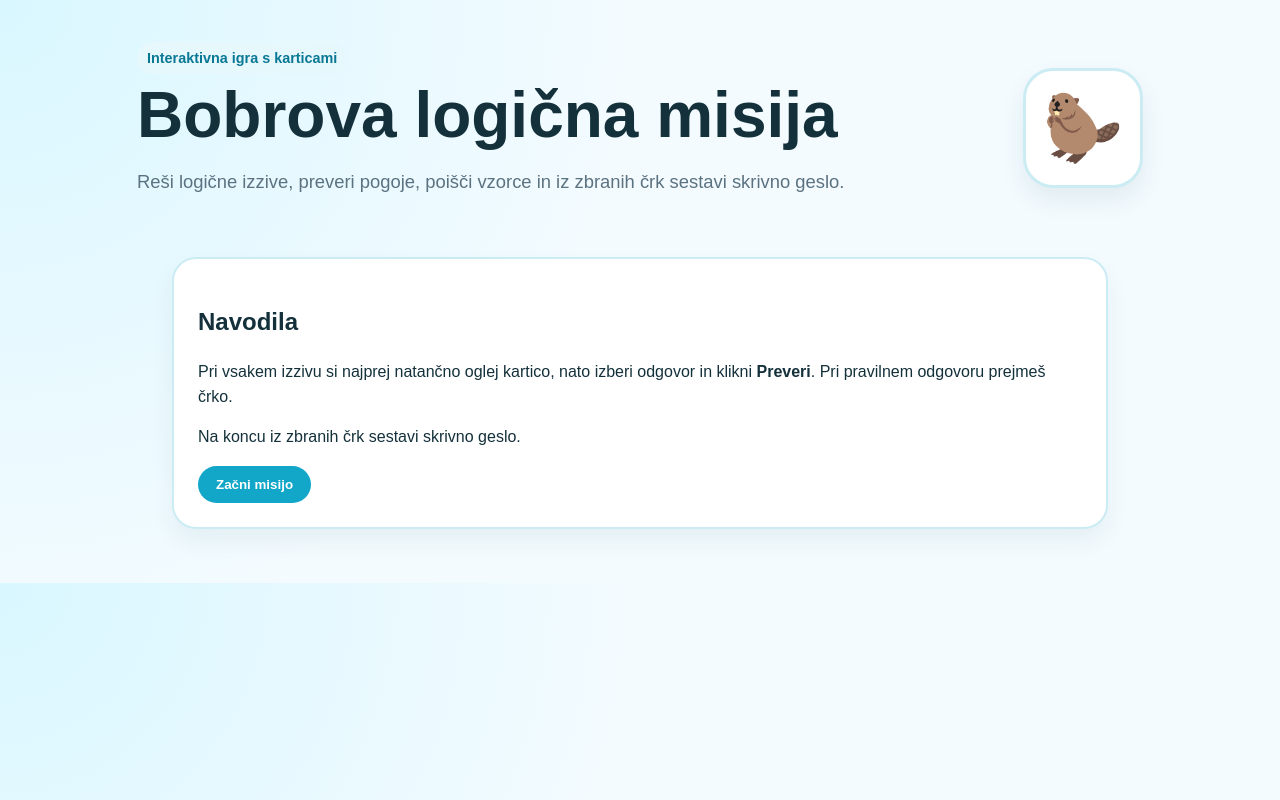
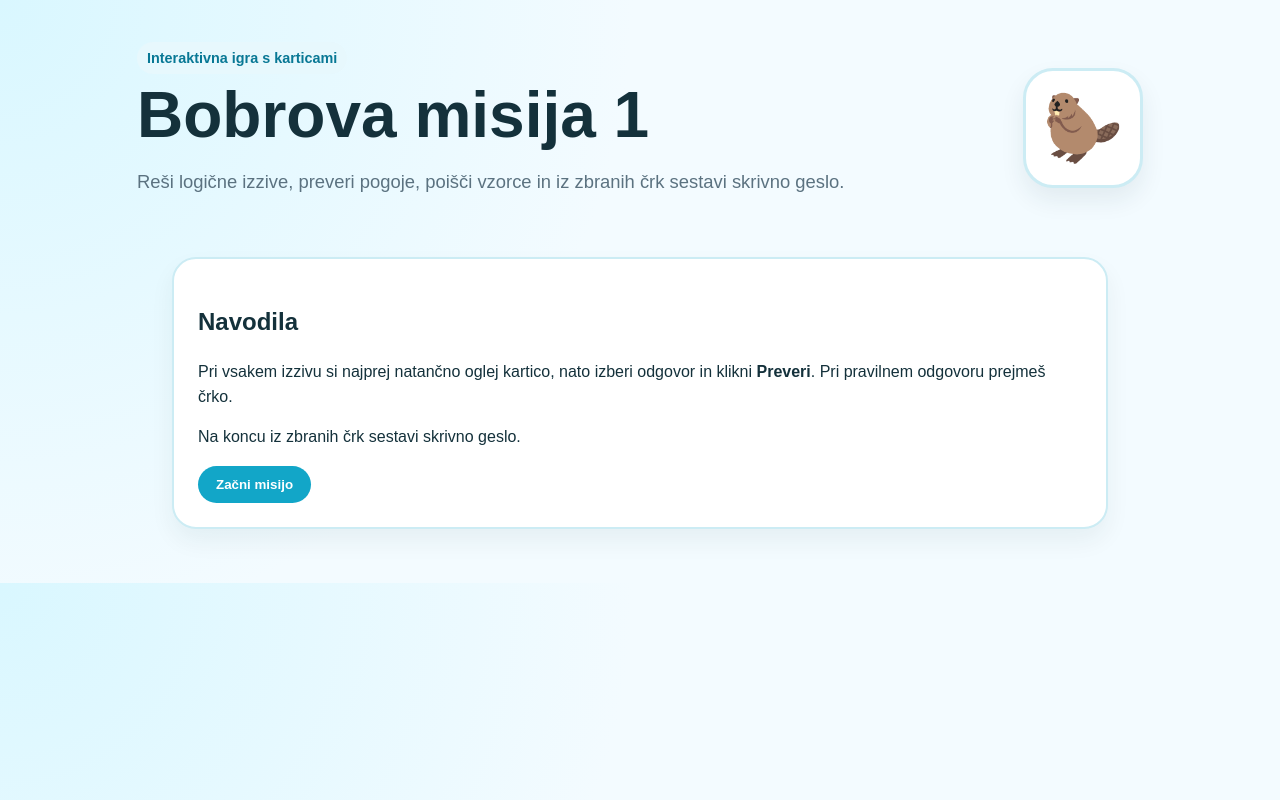
Before and after one commit to cvetkoandreja-lab/bobrova-logicna-misija, a plain HTML site: page index.html in a window 1280 px wide. Drawn offline with Linux system fonts and the light colour scheme.

Commit message:
Update index.html

```diff
--- a/index.html
+++ b/index.html
@@ -10,7 +10,7 @@
   <header class="hero">
     <div>
       <p class="label">Interaktivna igra s karticami</p>
-      <h1>Bobrova logična misija</h1>
+      <h1>Bobrova misija 1</h1>
       <p class="lead">
         Reši logične izzive, preveri pogoje, poišči vzorce in iz zbranih črk sestavi skrivno geslo.
       </p>
```
